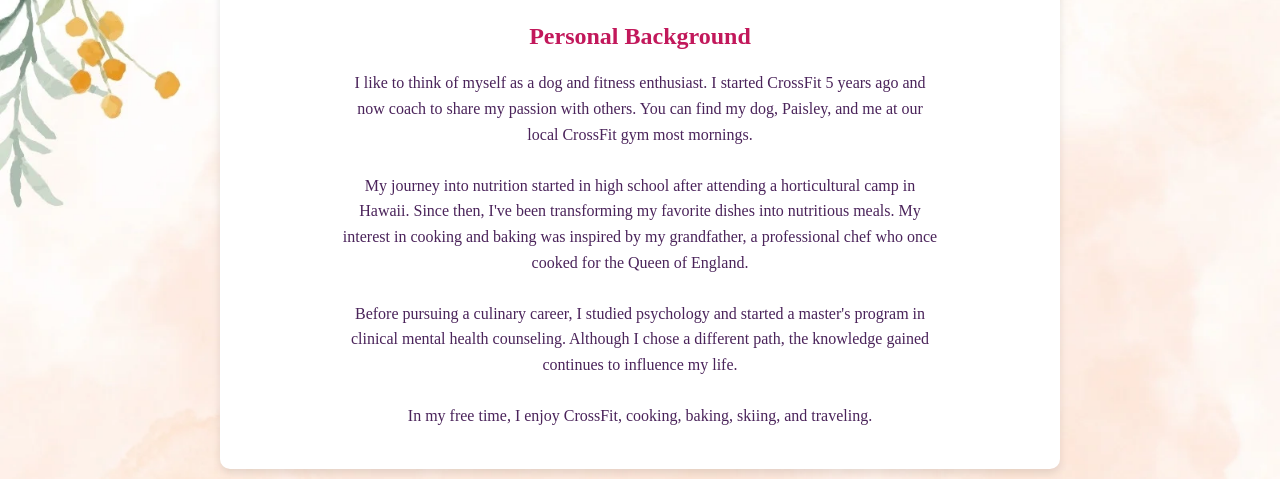
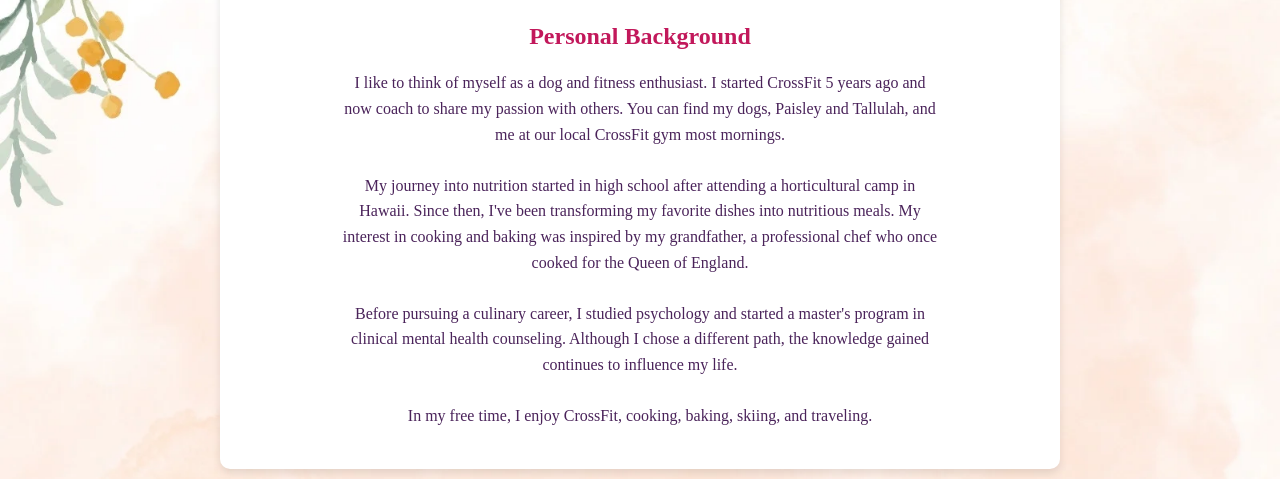
Before and after one commit to jpantano30/my-portfolio, a React (Create React App) app: page /about in a window 1280 px wide. Shown: the part 195-674 px from the top of the page. Built offline with nearby package versions, Linux system fonts and the light colour scheme.

Commit message:
updated about info

```diff
--- a/src/pages/About.jsx
+++ b/src/pages/About.jsx
@@ -6,7 +6,7 @@ const About = () => {
       <div className="section personal">
         <h2>Personal Background</h2>
         <p>
-          I like to think of myself as a dog and fitness enthusiast. I started CrossFit 5 years ago and now coach to share my passion with others. You can find my dog, Paisley, and me at our local CrossFit gym most mornings.
+          I like to think of myself as a dog and fitness enthusiast. I started CrossFit 5 years ago and now coach to share my passion with others. You can find my dogs, Paisley and Tallulah, and me at our local CrossFit gym most mornings.
           <br /><br />
           My journey into nutrition started in high school after attending a horticultural camp in Hawaii. Since then, I've been transforming my favorite dishes into nutritious meals. My interest in cooking and baking was inspired by my grandfather, a professional chef who once cooked for the Queen of England.
           <br /><br />
```
